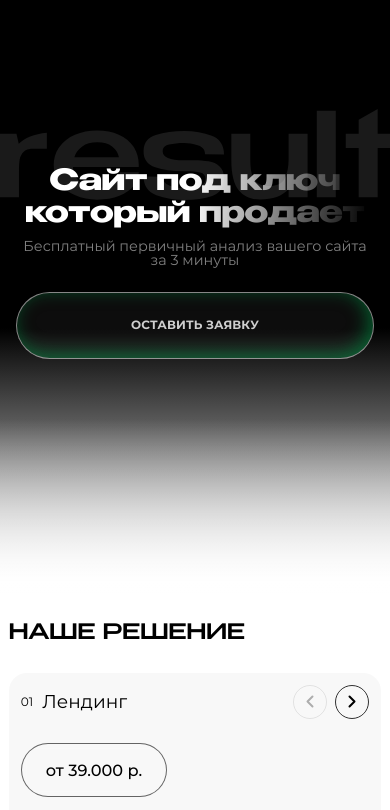
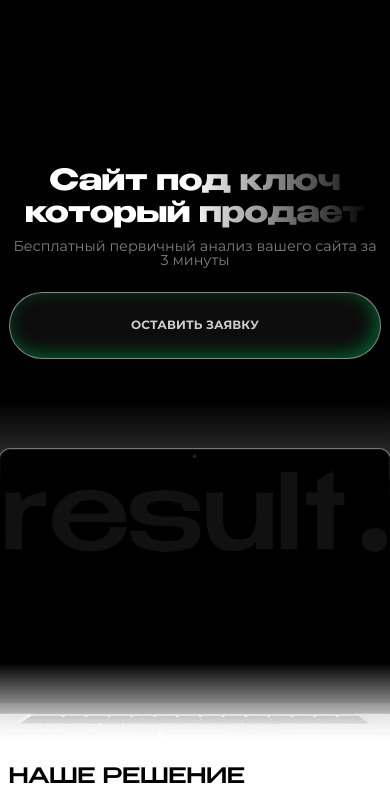
Before and after one commit to AandStep/result-frontend, a website: page index.html in a window 390 px wide. Shown: the part 106-916 px from the top of the page. Drawn offline with nearby package versions, Linux system fonts and the light colour scheme.

Commit message:
доделать фиксы для шапки

```diff
--- a/index.html
+++ b/index.html
@@ -13,9 +13,6 @@
   <section class="hero">
     <div class="hero__bg-wrapper">
       <img src="../../img/hero-bkg.webp" alt="Laptop Background" class="hero__bg hero__bg--desktop" />
-
-      <img src="../../img/hero-bkg-mobile.svg" alt="" class="hero__bg hero__bg--mobile" aria-hidden="true" />
-
       <div class="hero__fade-overlay"></div>
     </div>
 
--- a/styles/scss/_footer.scss
+++ b/styles/scss/_footer.scss
@@ -23,6 +23,7 @@
   @media (max-width: 1024px) {
     border-top-left-radius: clamp(2.25rem, 1.909rem + 1.7vw, 3rem);
     border-top-right-radius: clamp(2.25rem, 1.909rem + 1.7vw, 3rem);
+    padding-left: 32px;
   }
 
   // Padding top
@@ -154,7 +155,7 @@
     color: #ffffff;
     text-decoration: none;
     transition: opacity 0.3s ease;
-    font-size: 1.25rem;
+    font-size: clamp(1rem, 0.886rem + 0.57vw, 1.25rem);
     line-height: 1.4;
 
     &:hover {
--- a/styles/scss/_hero.scss
+++ b/styles/scss/_hero.scss
@@ -28,7 +28,7 @@
     z-index: 10; // Слой 10: Контент поверх всего
     width: 100%;
     max-width: 1692px;
-    padding: 0 16px;
+    padding: 0 clamp(0.5rem, 0.273rem + 1.14vw, 1rem);
     margin: 0 auto;
     height: 100%;
     display: flex;
@@ -54,7 +54,7 @@
     position: absolute;
 
     &--desktop {
-      display: none;
+      display: block;
 
       height: clamp(710px, 54vw, 1034px);
       width: auto; // Ширина подстроится автоматически по пропорциям картинки
@@ -64,15 +64,10 @@
       left: 50%;
       transform: translateX(-50%);
       z-index: 1;
-    }
 
-    &--mobile {
-      display: block;
-      top: 215px; // Из mobile.html
-      left: 50%;
-      transform: translateX(-50%);
-      width: 100%;
-      height: auto;
+      @media (width <= 1024px) {
+        height: clamp(18.125rem, -8.958rem + 83.33vw, 44.375rem);
+      }
     }
   }
 
@@ -81,7 +76,11 @@
     bottom: 0;
     left: 0;
     width: 100%;
-    height: 175px; // Из десктоп макета
+    height: clamp(
+      4.688rem,
+      -1.761rem + 19.84vw,
+      10.938rem
+    ); // Из десктоп макета
     background: linear-gradient(360deg, #fff 0%, rgba(255, 255, 255, 0) 100%);
     z-index: 2; // Слой 2: Градиент поверх низа картинки
   }
@@ -148,24 +147,14 @@
 
     @media (max-width: 768px) {
       padding: 24px 40px;
-      font-size: 12px;
-    }
-  }
-
-  /* --- Media Queries (Background Switching) --- */
-  @media (min-width: 769px) {
-    &__bg--desktop {
-      display: block;
-    }
-    &__bg--mobile {
-      display: none;
+      font-size: 0.75rem;
     }
   }
 
   @media (max-width: 768px) {
     // На мобильном темный фон, как в макете Mobile.jpg
-    background: linear-gradient(180deg, #000 62.02%, #fff 100%);
-    height: 700px;
+    background: linear-gradient(180deg, #000 60%, #fff 100%);
+    height: 100svh;
   }
 }
 
@@ -194,11 +183,6 @@
   align-items: center;
   gap: 72px;
   justify-self: start;
-
-  @media (max-width: 768px) {
-    order: 2;
-    margin-left: auto;
-  }
 }
 
 .header__right {
--- a/styles/scss/_order.scss
+++ b/styles/scss/_order.scss
@@ -219,7 +219,7 @@ $font-mont: "Montserrat", sans-serif;
 
   &__submit {
     margin-top: 1rem;
-    @include smart-clamp(font-size, 18, 18, 1);
+    @include smart-clamp(font-size, 18, 18, 12);
     width: 100%;
     @media (min-width: 1025px) {
       display: flex;
```
Also changed, not shown: styles/css/style.css, 1 other file.
